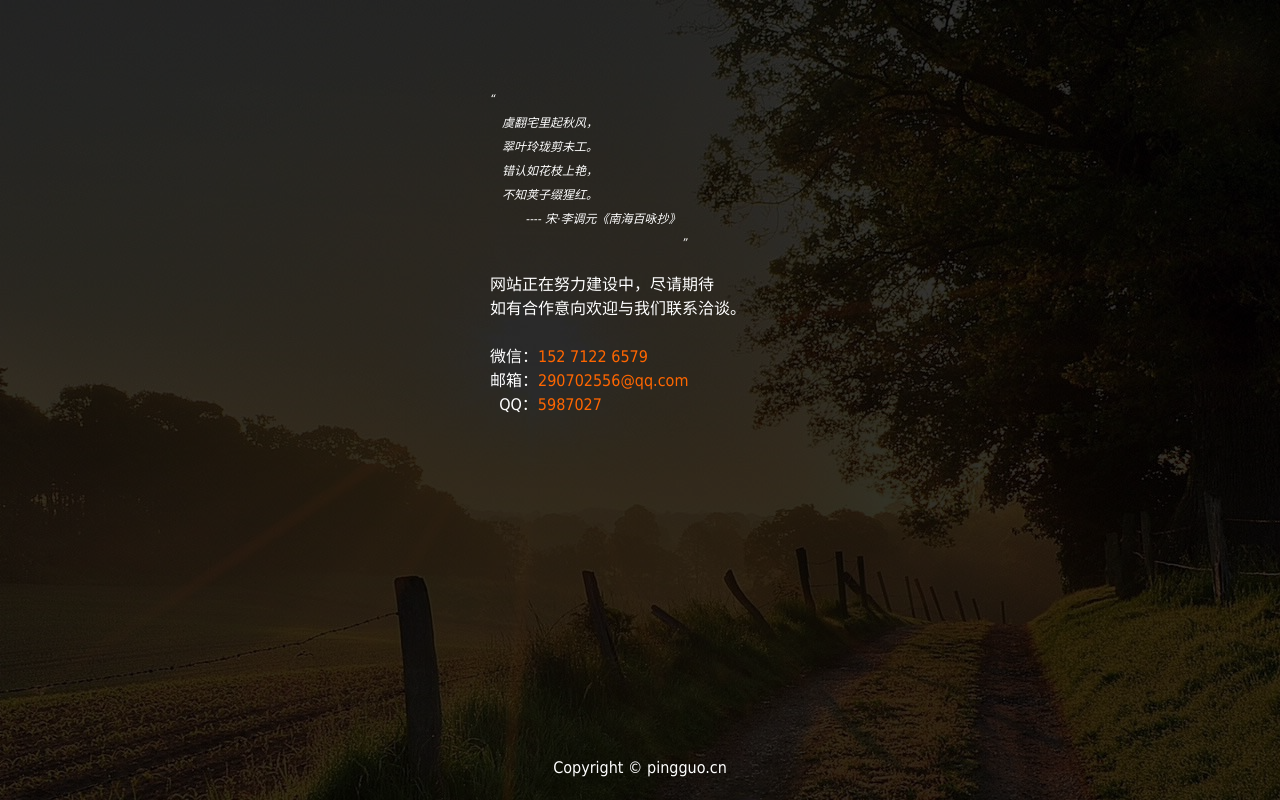
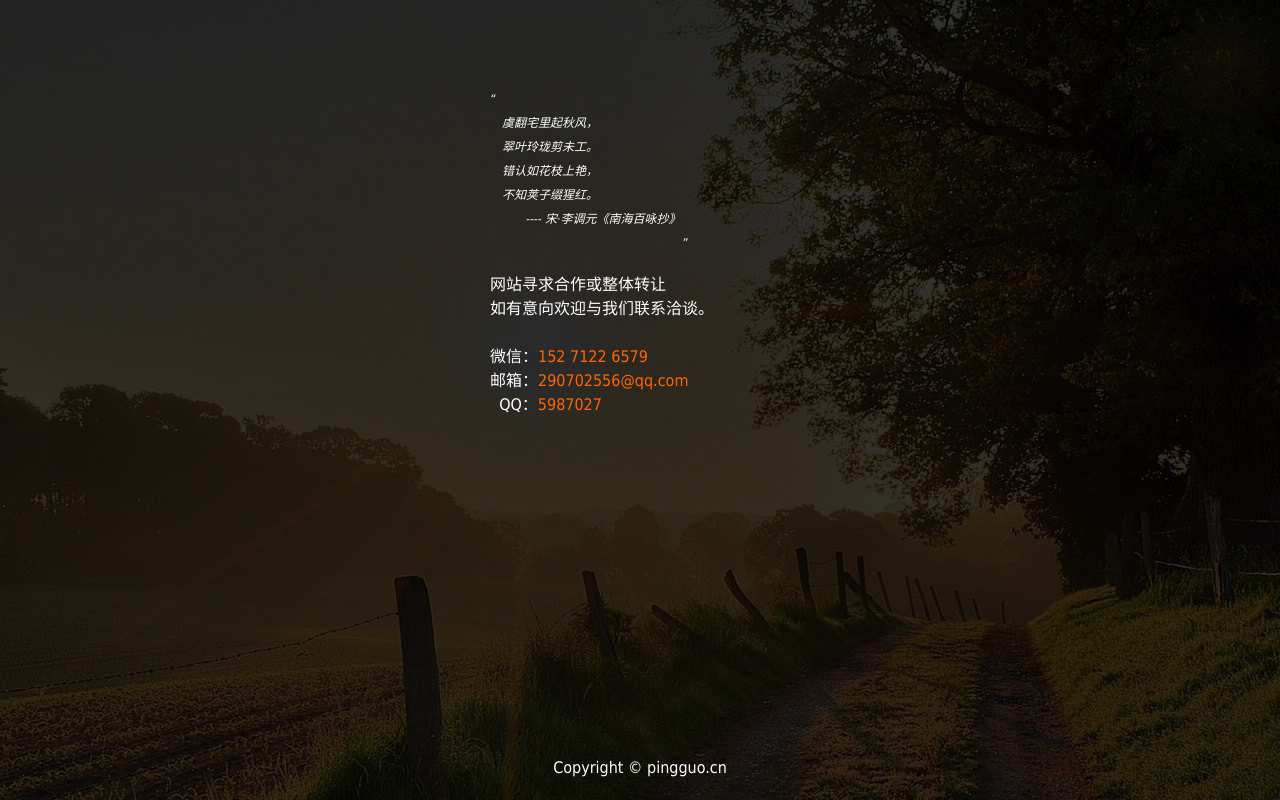
Before and after one commit to az031120103/pingguo, a plain HTML site: page index.html in a window 1280 px wide. Drawn offline with Linux system fonts and the light colour scheme.

Commit message:
标题修改

```diff
--- a/index.html
+++ b/index.html
@@ -6,7 +6,7 @@
   <meta name="viewport" content="width=device-width, initial-scale=1.0, minimum-scale=1.0, maximum-scale=1.0,user-scalable=no">
   <meta name="apple-mobile-web-app-capable" content="yes">
   <meta name="apple-mobile-web-app-status-bar-style" content="black">
-  <title>pingguo.cn - 网站正在建设中...</title>
+  <title>pingguo.cn</title>
   <style>
     * {
       margin: 0;
@@ -75,8 +75,8 @@
         <p>　　　　　　　　　　　　　　　　”</p>
       </div>
       <div class="comming-soon">
-        <p>网站正在努力建设中，尽请期待</p>
-        <p>如有合作意向欢迎与我们联系洽谈。</p>
+        <p>网站寻求合作或整体转让</p>
+        <p>如有意向欢迎与我们联系洽谈。</p>
         <p></p>
         <p>微信：<em>152 7122 6579</em></p>
         <p>邮箱：<em>290702556@qq.com</em></p>
```
